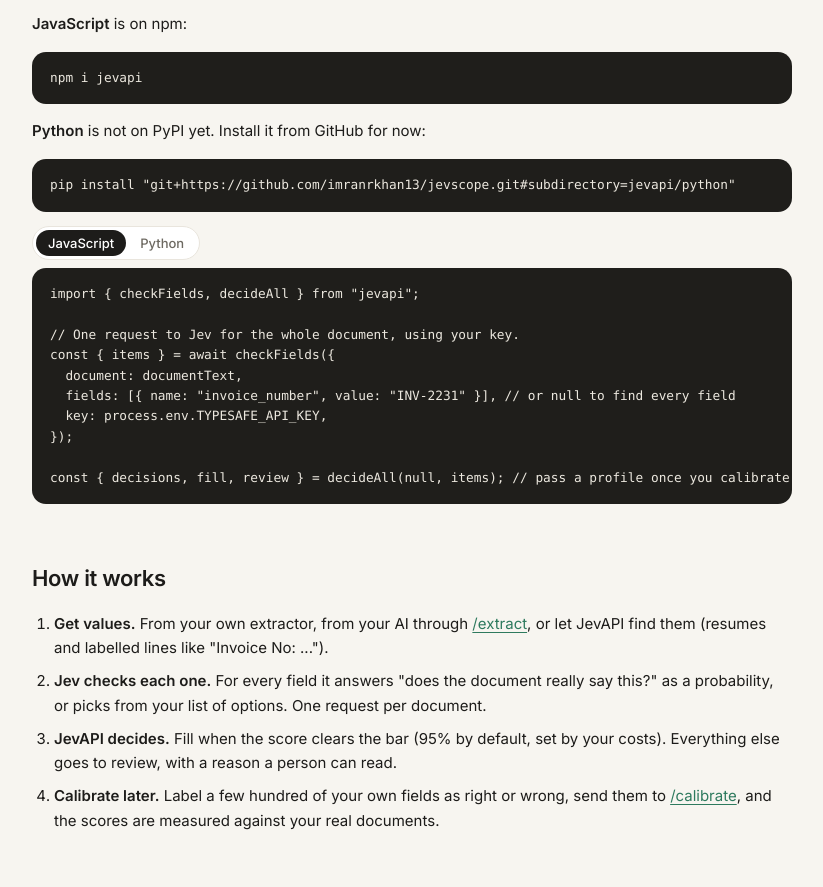
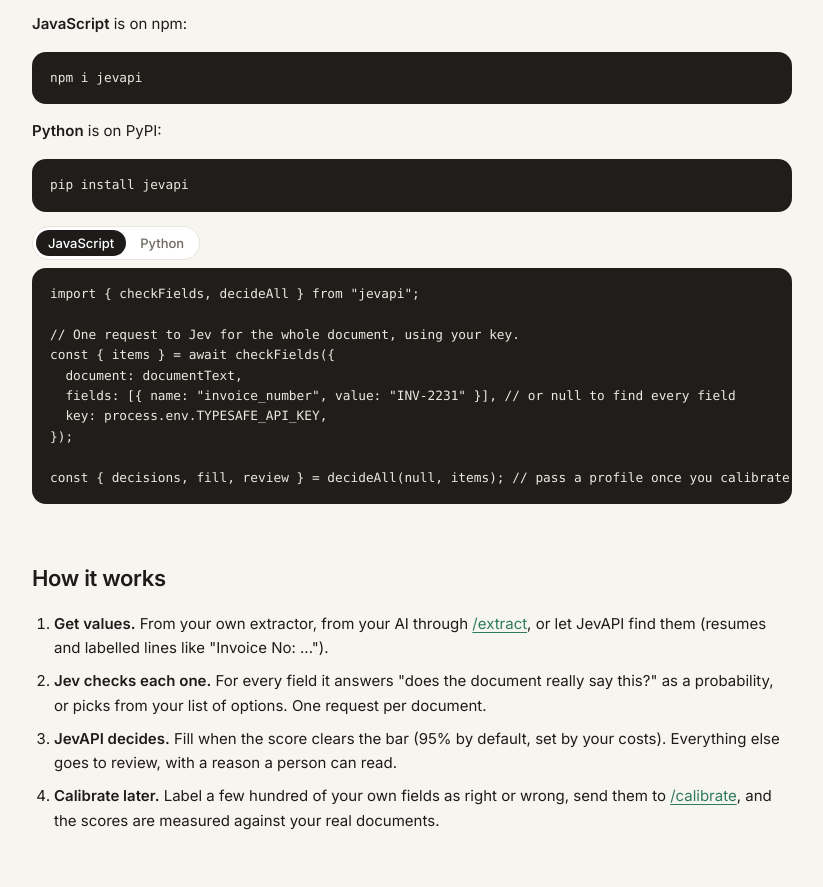
Before and after one commit to imranrkhan13/jevscope, a plain HTML site: page web/jevapi/docs.html in a window 1280 px wide. Shown: the part 1492-2379 px from the top of the page, without its empty margins (320-1143 px from the left). Drawn offline with Linux system fonts and the light colour scheme.

Commit message:
JevAPI docs: Python now installs with pip install jevapi

```diff
--- a/web/jevapi/docs.html
+++ b/web/jevapi/docs.html
@@ -169,8 +169,8 @@ for d in res.json()["decisions"]:
 </div>
 <p><b>JavaScript</b> is on npm:</p>
 <pre>npm i jevapi</pre>
-<p><b>Python</b> is not on PyPI yet. Install it from GitHub for now:</p>
-<pre>pip install "git+https://github.com/imranrkhan13/jevscope.git#subdirectory=jevapi/python"</pre>
+<p><b>Python</b> is on PyPI:</p>
+<pre>pip install jevapi</pre>
 <div class="tabs" data-tabs>
 <div class="tabbar"><button class="on">JavaScript</button><button>Python</button></div>
 <pre class="tab">import { checkFields, decideAll } from "jevapi";
```
Also changed, not shown: web/jevapi/index.html (+1 -1 lines), jevapi/README.md, jevapi/js/README.md, jevapi/python/README.md.
